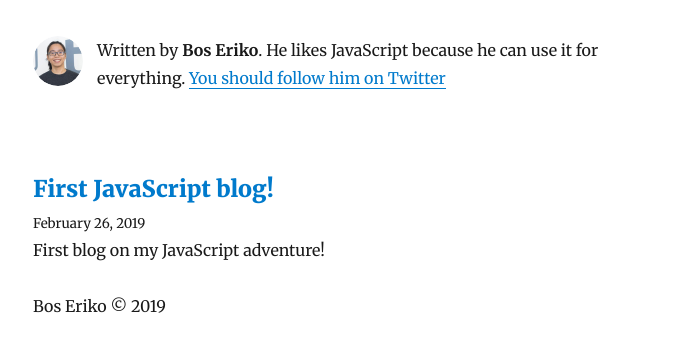
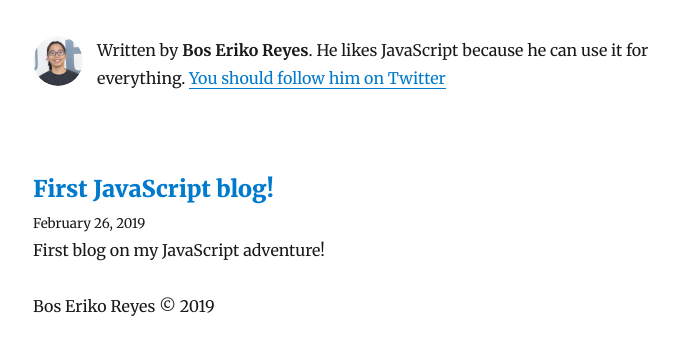
Before and after one commit to bos-eriko-blogs/javascript, a Gatsby site: page / in a window 1280 px wide. Shown: the part 188-542 px from the top of the page, without its empty margins (292-970 px from the left). Built offline with nearby package versions, Linux system fonts and the light colour scheme; Gatsby itself is replaced by a stand-in of ours; some packages are replaced by stand-ins of ours.

Commit message:
added graphql on layout for author

```diff
--- a/gatsby-config.js
+++ b/gatsby-config.js
@@ -1,9 +1,9 @@
 module.exports = {
   siteMetadata: {
     title: `Bos Eriko's JavaScript Blog`,
-    author: `Bos Eriko`,
+    author: `Bos Eriko Reyes`,
     description: `My random thoughts written in words.`,
-    siteUrl: `https://boseriko.com/`,
+    siteUrl: `https://js.boseriko.blog/`,
     social: {
       twitter: `BosEriko`,
     },
--- a/src/components/layout.js
+++ b/src/components/layout.js
@@ -5,7 +5,7 @@ import { rhythm, scale } from "../utils/typography"
 
 class Layout extends React.Component {
   render() {
-    const { location, title, children } = this.props
+    const { location, title, children, author } = this.props
     const rootPath = `${__PATH_PREFIX__}/`
     let header
 
@@ -63,7 +63,7 @@ class Layout extends React.Component {
         <header>{header}</header>
         <main>{children}</main>
         <footer>
-          Bos Eriko © {new Date().getFullYear()}
+          {author} © {new Date().getFullYear()}
         </footer>
       </div>
     )
--- a/src/pages/404.js
+++ b/src/pages/404.js
@@ -8,9 +8,10 @@ class NotFoundPage extends React.Component {
   render() {
     const { data } = this.props
     const siteTitle = data.site.siteMetadata.title
+    const author = data.site.siteMetadata.author
 
     return (
-      <Layout location={this.props.location} title={siteTitle}>
+      <Layout location={this.props.location} title={siteTitle} author={author}>
         <SEO title="404: Not Found" />
         <h1>Not Found</h1>
         <p>You just hit a route that doesn&#39;t exist... the sadness.</p>
@@ -26,6 +27,7 @@ export const pageQuery = graphql`
     site {
       siteMetadata {
         title
+        author
       }
     }
   }
--- a/src/pages/index.js
+++ b/src/pages/index.js
@@ -10,10 +10,11 @@ class BlogIndex extends React.Component {
   render() {
     const { data } = this.props
     const siteTitle = data.site.siteMetadata.title
+    const author = data.site.siteMetadata.author
     const posts = data.allMarkdownRemark.edges
 
     return (
-      <Layout location={this.props.location} title={siteTitle}>
+      <Layout location={this.props.location} title={siteTitle} author={author}>
         <SEO
           title="All posts"
           keywords={[`blog`, `gatsby`, `javascript`, `react`]}
@@ -53,6 +54,7 @@ export const pageQuery = graphql`
     site {
       siteMetadata {
         title
+        author
       }
     }
     allMarkdownRemark(sort: { fields: [frontmatter___date], order: DESC }) {
--- a/src/templates/blog-post.js
+++ b/src/templates/blog-post.js
@@ -18,10 +18,11 @@ class BlogPostTemplate extends React.Component {
   render() {
     const post = this.props.data.markdownRemark
     const siteTitle = this.props.data.site.siteMetadata.title
+    const author = this.props.data.site.siteMetadata.author
     const { previous, next } = this.props.pageContext
 
     return (
-      <Layout location={this.props.location} title={siteTitle}>
+      <Layout location={this.props.location} title={siteTitle} author={author}>
         <SEO
           title={post.frontmatter.title}
           description={post.frontmatter.description || post.excerpt}
```
